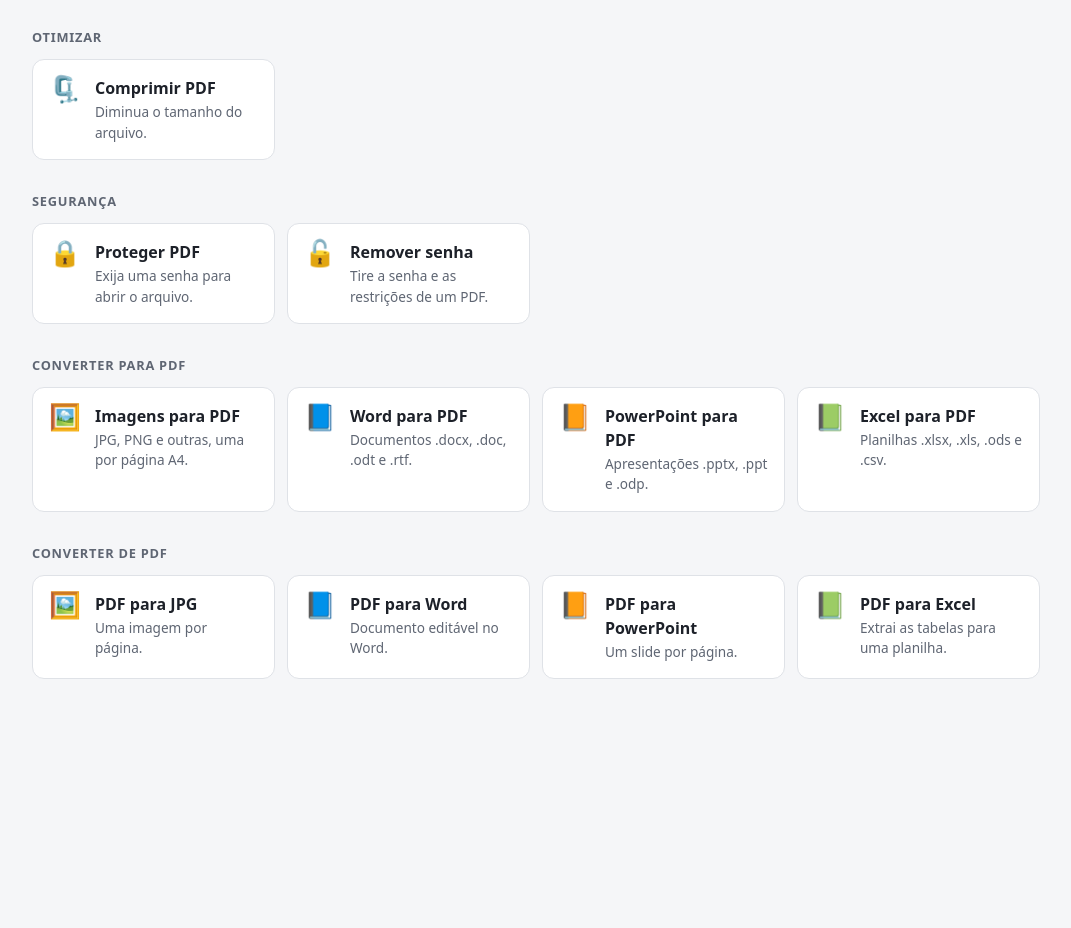
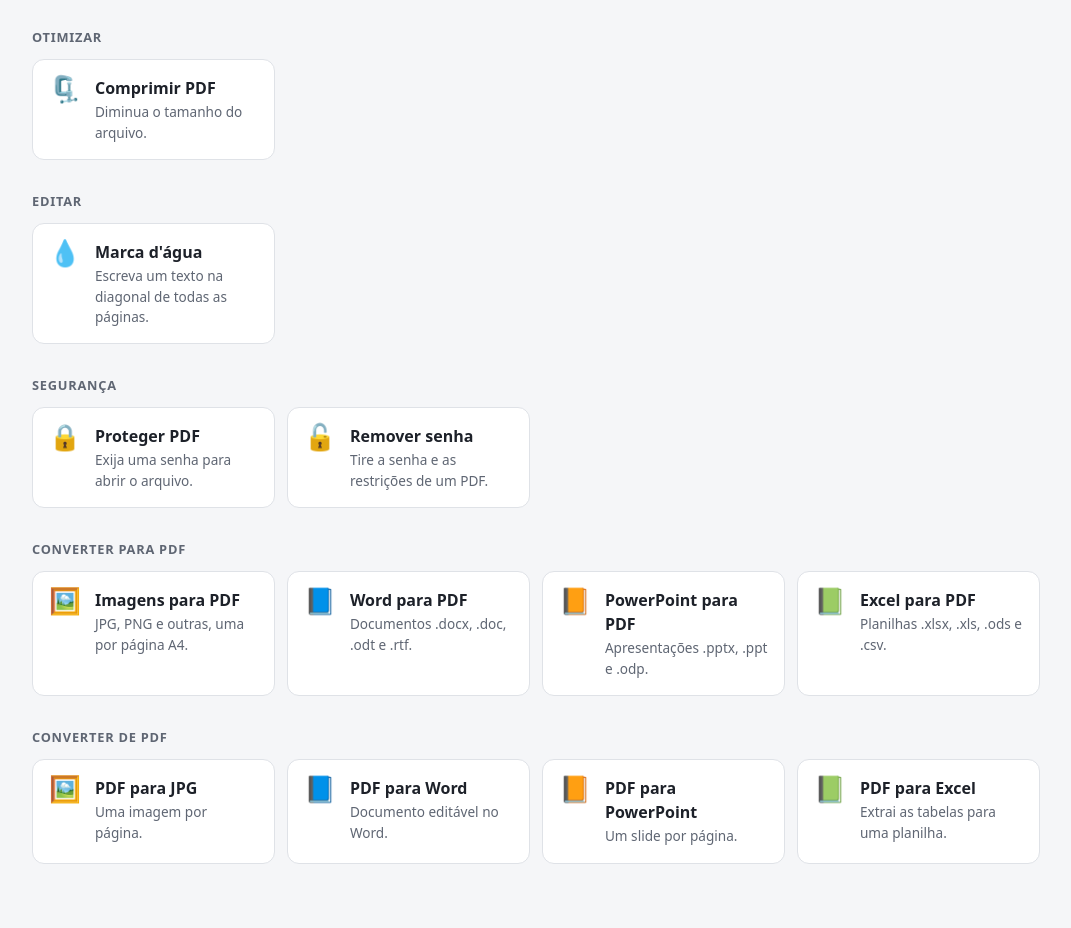
Before and after one commit to GianBala/EuAmoPDF, a Flask app: page / in a window 1280 px wide. Shown: the part 350-1278 px from the top of the page, without its empty margins (104-1175 px from the left). Before the commit the page ends 1029 px from the top, so only its background shows below. Run offline with Flask 3, Linux system fonts and the light colour scheme.

Commit message:
feat: adiciona marca d'água
Escreve o texto em cinza semitransparente na diagonal de cada página,
centralizado e com tamanho ajustado à página. A direção é compensada pela
rotação da página, para a marca sempre subir da esquerda para a direita
como o usuário vê. Textos com caracteres que as fontes padrão do PDF não
têm (emojis, símbolos) são recusados com explicação.

```diff
--- a/app.py
+++ b/app.py
@@ -326,6 +326,32 @@ def unlock_pdf(files, form, tmp):
     return doc.tobytes(garbage=3, deflate=True, encryption=pymupdf.PDF_ENCRYPT_NONE), f"{base}_sem_senha.pdf"
 
 
+def check_text(text, what):
+    """As fontes padrão do PDF só têm os caracteres do Windows-1252 (acentos do português incluídos)."""
+    if not text:
+        raise UserError(f"Escreva o texto {what}.")
+    try:
+        text.encode('cp1252')
+    except UnicodeEncodeError:
+        raise UserError("Use só letras, números, acentos e pontuação comuns (sem emojis ou símbolos especiais).")
+
+
+def watermark_pdf(files, form, tmp):
+    path, base = files[0]
+    doc = open_pdf(path)
+    text = form.get('text', '').strip()
+    check_text(text, "da marca d'água")
+    for page in doc:
+        r = page.rect  # área visível, já considerando a rotação da página
+        size = min(100, 0.75 * abs(r.br - r.tl) / pymupdf.get_text_length(text, 'helv', 1))
+        center = pymupdf.Point(r.width / 2, r.height / 2) * page.derotation_matrix
+        start = pymupdf.Point(center.x - pymupdf.get_text_length(text, 'helv', size) / 2, center.y + size * 0.35)
+        # Diagonal subindo da esquerda para a direita, qualquer que seja a rotação da página
+        page.insert_text(start, text, fontsize=size, fontname='helv', color=(0.5, 0.5, 0.5),
+                         fill_opacity=0.3, morph=(center, pymupdf.Matrix(45 + page.rotation)))
+    return pdf_bytes(doc), f"{base}_marca_dagua.pdf"
+
+
 def format_size(size):
     return f"{size / 1024:.0f} KB" if size < 1024 * 1024 else f"{size / 1024 / 1024:.1f} MB".replace('.', ',')
 
@@ -356,6 +382,7 @@ ACTIONS = {
     "compress-pdf": (compress_pdf, PDF, False),
     "protect-pdf": (protect_pdf, PDF, False),
     "unlock-pdf": (unlock_pdf, PDF, False),
+    "watermark-pdf": (watermark_pdf, PDF, False),
     "split-pdf": (split_pdf, PDF, False),
     "rotate-pdf": (rotate_pdf, PDF, False),
     "word-to-pdf": (office_action("Word.Application"), WORD, False),
--- a/templates/index.html
+++ b/templates/index.html
@@ -39,6 +39,14 @@
         <div class="grid">
             {{ tool('compress-pdf', '🗜️', 'Comprimir PDF', 'Diminua o tamanho do arquivo.', 'level',
                     'A compressão reduz a resolução das imagens do PDF. O texto não perde qualidade.') }}
+        </div>
+    </section>
+
+    <section>
+        <h2>Editar</h2>
+        <div class="grid">
+            {{ tool('watermark-pdf', '💧', "Marca d'água", 'Escreva um texto na diagonal de todas as páginas.', 'text',
+                    'O texto vai em cinza semitransparente, sem esconder o conteúdo da página.') }}
         </div>
     </section>
 
@@ -112,6 +120,10 @@
             <label for="password2">Repita a senha</label>
             <input type="password" name="password2" id="password2" autocomplete="off">
         </div>
+        <div class="field" data-field="text" hidden>
+            <label for="text">Texto</label>
+            <input type="text" name="text" id="text" placeholder="Ex.: CONFIDENCIAL" maxlength="100">
+        </div>
         <div class="field" data-field="dpi" hidden>
             <label for="dpi">Qualidade das imagens</label>
             <select name="dpi" id="dpi">
```
Also changed, not shown: tests/test_app.py (+27 -0 lines).
